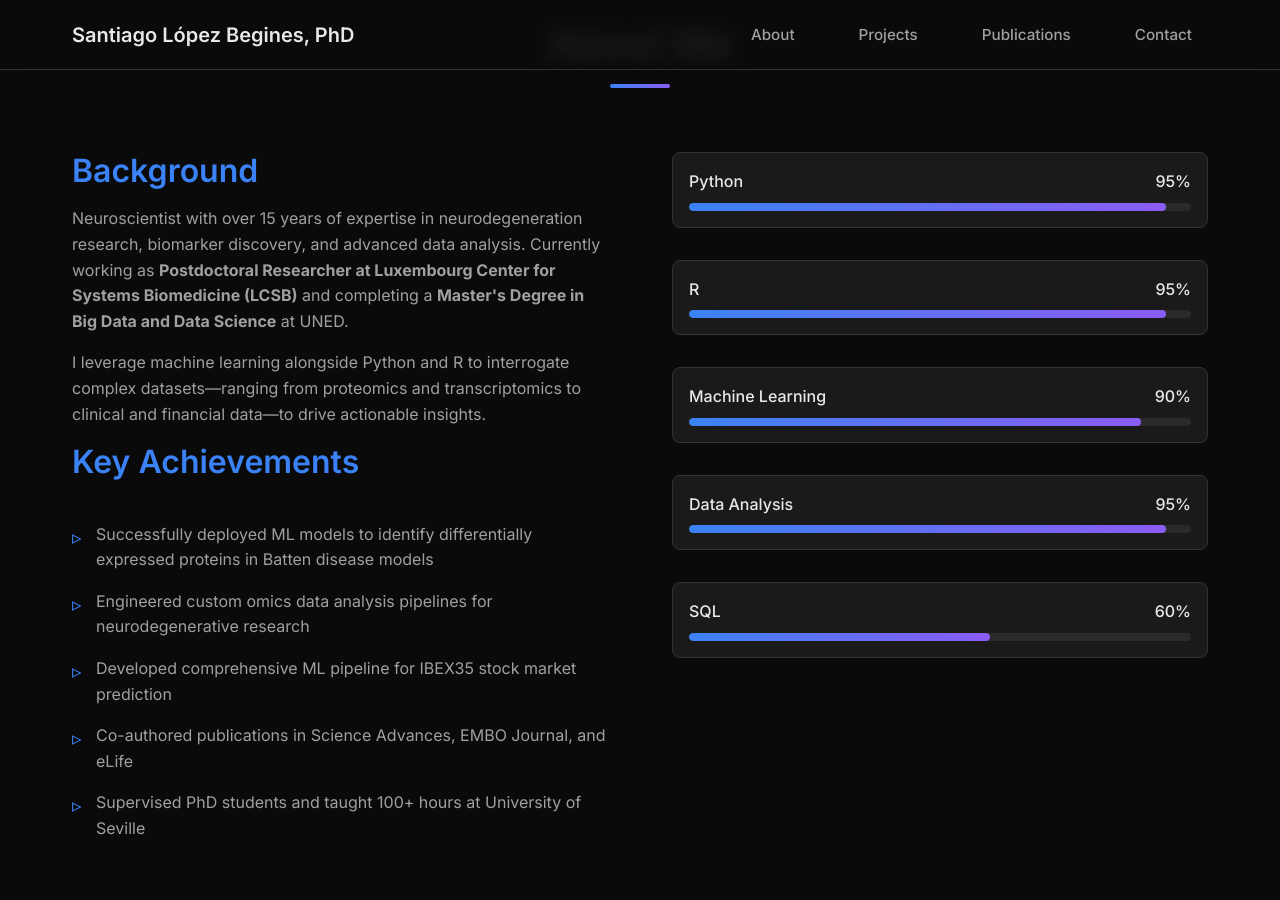
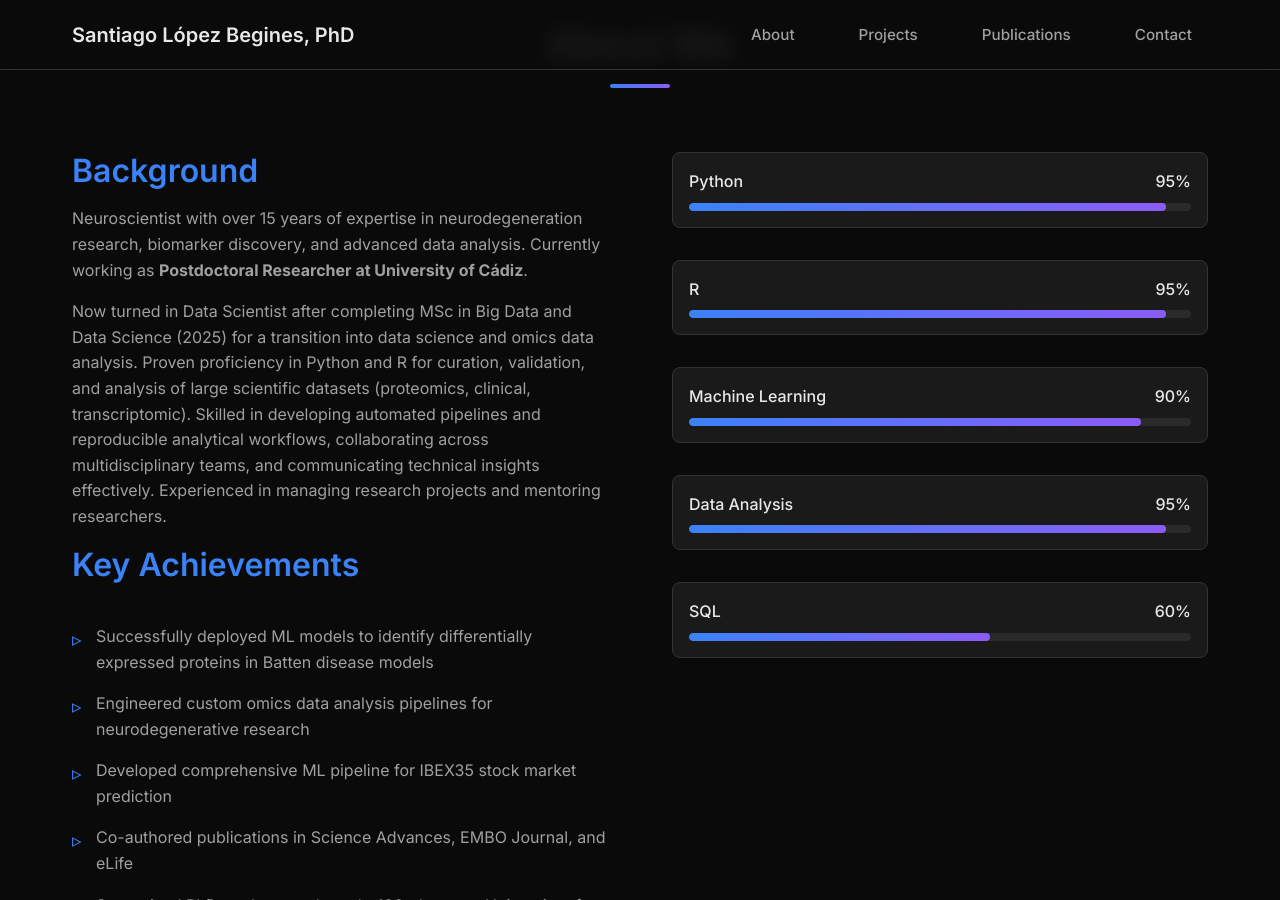
Before and after one commit to SLopezBegines/SLopezBegines.github.io, a Jekyll site: the page built from index.md, in a window 1280 px wide and 900 px high, scrolled down 976 px. Built offline with Jekyll 4.4.1, drawn with Linux system fonts in a browser that asks for light colours.

Commit message:
Update index.md
Description changed

```diff
--- a/index.md
+++ b/index.md
@@ -28,10 +28,15 @@ layout: home
             <div class="about-text">
                 <h3>Background</h3>
                 <p>
-                    Neuroscientist with over 15 years of expertise in neurodegeneration research, biomarker discovery, and advanced data analysis. Currently working as <strong>Postdoctoral Researcher at Luxembourg Center for Systems Biomedicine (LCSB)</strong> and completing a <strong>Master's Degree in Big Data and Data Science</strong> at UNED.
+                    Neuroscientist with over 15 years of expertise in neurodegeneration research, biomarker discovery, and advanced data analysis. Currently working as <strong>Postdoctoral Researcher at University of Cádiz</strong>.
                 </p>
                 <p>
-                    I leverage machine learning alongside Python and R to interrogate complex datasets—ranging from proteomics and transcriptomics to clinical and financial data—to drive actionable insights.
+                   Now turned in Data Scientist after completing MSc in Big Data and Data Science (2025) for a transition into data science and omics data analysis. Proven
+proficiency in Python and R for curation, validation, and analysis of large scientific datasets
+(proteomics, clinical, transcriptomic). Skilled in developing automated pipelines and
+reproducible analytical workflows, collaborating across multidisciplinary teams, and
+communicating technical insights effectively. Experienced in managing research projects
+and mentoring researchers.
                 </p>
 
                 <h3>Key Achievements</h3>
```
